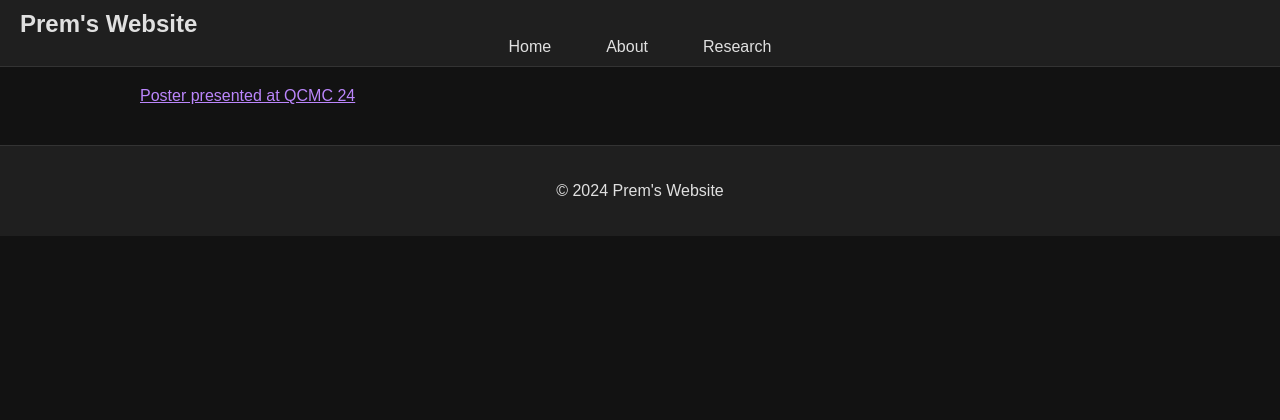
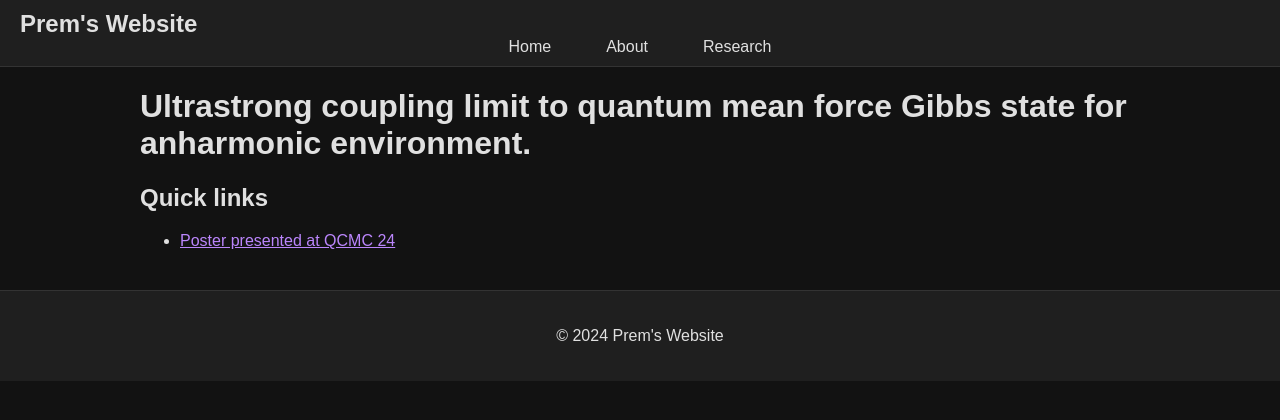
Before and after one commit to prem314/prem314.github.io, a Jekyll site: the page built from ultrastrong_coupling_limit_to_quantum_mean_force_gibbs_state_for_anharmonic_environment_prem_kumar_sibasish_ghosh_paper.md, in a window 1280 px wide. Shown: the top 420 px of the page. Built offline with Jekyll 4.4.1, drawn with Linux system fonts in a browser that asks for light colours; our own code applies the rules of GitHub Pages for plain Markdown files.

Commit message:
Update ultrastrong_coupling_limit_to_quantum_mean_force_gibbs_state_for_anharmonic_environment_prem_kumar_sibasish_ghosh_paper.md

```diff
--- a/ultrastrong_coupling_limit_to_quantum_mean_force_gibbs_state_for_anharmonic_environment_prem_kumar_sibasish_ghosh_paper.md
+++ b/ultrastrong_coupling_limit_to_quantum_mean_force_gibbs_state_for_anharmonic_environment_prem_kumar_sibasish_ghosh_paper.md
@@ -1 +1,5 @@
-[Poster presented at QCMC 24](https://drive.google.com/file/d/1kQrJAaTPtgEMTyjJafm5inQYjGPGy0Ta/view?usp=drive_link)
+# Ultrastrong coupling limit to quantum mean force Gibbs state for anharmonic environment.
+
+## Quick links
+
+  - [Poster presented at QCMC 24](https://drive.google.com/file/d/1kQrJAaTPtgEMTyjJafm5inQYjGPGy0Ta/view?usp=drive_link)
```
